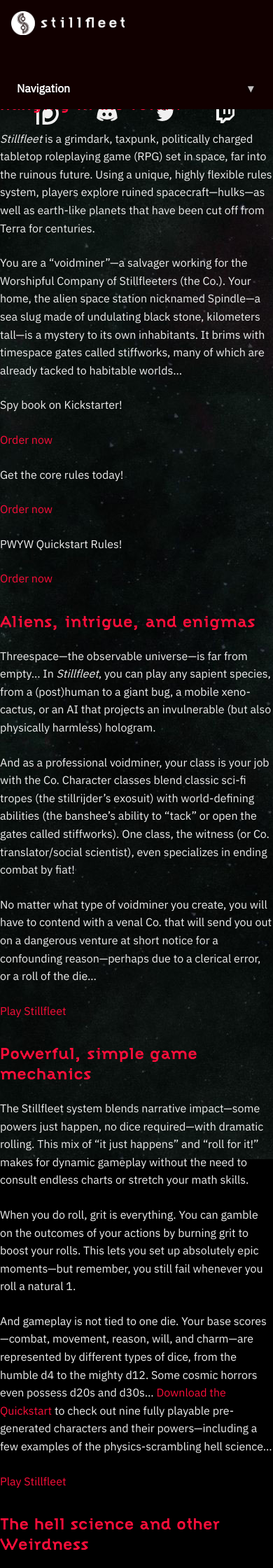
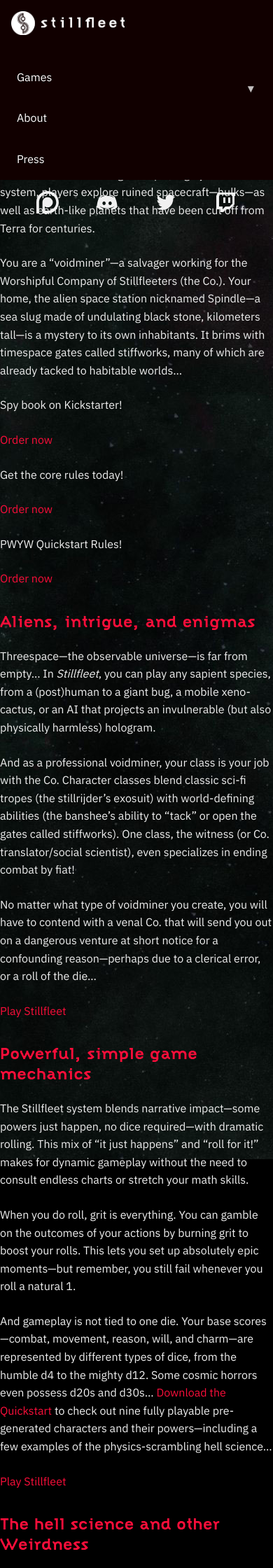
Before and after one commit to stillfleet/stillfleet.github.io, a Jekyll site: the page built from index.md, in a window 390 px wide. Shown: the top 2240 px of the page at 70% size. Built offline with Jekyll 4.4.1, drawn with Linux system fonts in a browser that asks for light colours; some web fonts are replaced.

Commit message:
Working on getting the nav to be responsive

```diff
--- a/_includes/navigation.html
+++ b/_includes/navigation.html
@@ -1,6 +1,4 @@
 <nav id="primary-nav">
-  <label for="tm" id="toggle-menu">Navigation <span class="drop-icon">▾</span></label>
-  <input type="checkbox" id="tm">
   <ul class="main-menu clearfix">
     <li><a href="/games/index.html">Games
         <span class="drop-icon">▾</span>
--- a/_scss/components/_footer.scss
+++ b/_scss/components/_footer.scss
@@ -1,5 +1,6 @@
 footer {
   background-color: #000;
+  bottom: 0;
   display: flex;
   height: 3rem;
   flex-direction: column;
--- a/_scss/components/_header.scss
+++ b/_scss/components/_header.scss
@@ -3,7 +3,7 @@ header {
   display: flex;
   height: 5rem;
   flex-direction: column;
-  justicy-content: space-between;
+  justify-content: space-between;
   padding-bottom: 1rem;
 
   @include medium-breakpoint {
--- a/_scss/components/_layout.scss
+++ b/_scss/components/_layout.scss
@@ -1,6 +1,22 @@
 /**
  * Layout
  */
+
+html, body {
+  height: 100%;
+  display: flex;
+  flex-direction: column;
+}
+header {
+  flex-shrink: 0;
+}
+main {
+  flex: 1 0 auto;
+}
+footer {
+  flex-shrink: 0;
+}
+
 
 a.stillfleet-logo {
   height: 100%;
--- a/_scss/components/_navigation.scss
+++ b/_scss/components/_navigation.scss
@@ -5,16 +5,36 @@
 
 #primary-nav {
   padding: 1rem 0 0;
-  height: 4rem;
+
   flex-grow: 1;
+
+  display: flex;
+  flex-direction: column;
 
   ul {
     margin: 0;
     padding: 0;
+
+    li {
+      // display: inline-block;
+    }
   }
 
   .main-menu {
-    display: none;
+    display: flex;
+    flex-direction: column;
+
+    & > li > a {
+      background-color: $rich-black;
+
+      &:hover {
+        background-color: $primary-color;
+      }
+    }
+
+    @include medium-breakpoint {
+      flex-direction: row;
+    }
   }
 
   input[type="checkbox"],
@@ -53,10 +73,11 @@
   }
 }
 
-#tm:checked + .main-menu {
-  display: block;
-  background-color: $rich-black;
-}
+// #tm:checked + .main-menu {
+//   display: flex;
+//   flex-direction: column;
+//   background-color: $rich-black;
+// }
 
 #primary-nav li,
 #toggle-menu,
@@ -102,7 +123,7 @@
   width: 1em;
   height: 1em;
   text-align: center;
-  background-color: rgba(0, 0, 0, .125);
+  // background-color: rgba(0, 0, 0, .125);
   text-shadow: 0 0 0 transparent;
   color: rgba(255, 255, 255, .75);
 }
@@ -124,7 +145,7 @@
 
 @media only screen and (min-width: 52em) {
   #primary-nav .main-menu {
-    display: block;
+    // display: block;
   }
 
   #toggle-menu,
@@ -137,12 +158,10 @@
   }
 
   #primary-nav li {
-    float: left;
     border-width: 0 1px 0 0;
   }
 
   #primary-nav .sub-menu li {
-    float: none;
   }
 
   #primary-nav .sub-menu {
@@ -170,6 +189,7 @@
   }
 
   #primary-nav li:hover > input[type="checkbox"] + .sub-menu {
-    display: block;
+    display: flex;
+    flex-direction: column;
   }
 }
```
